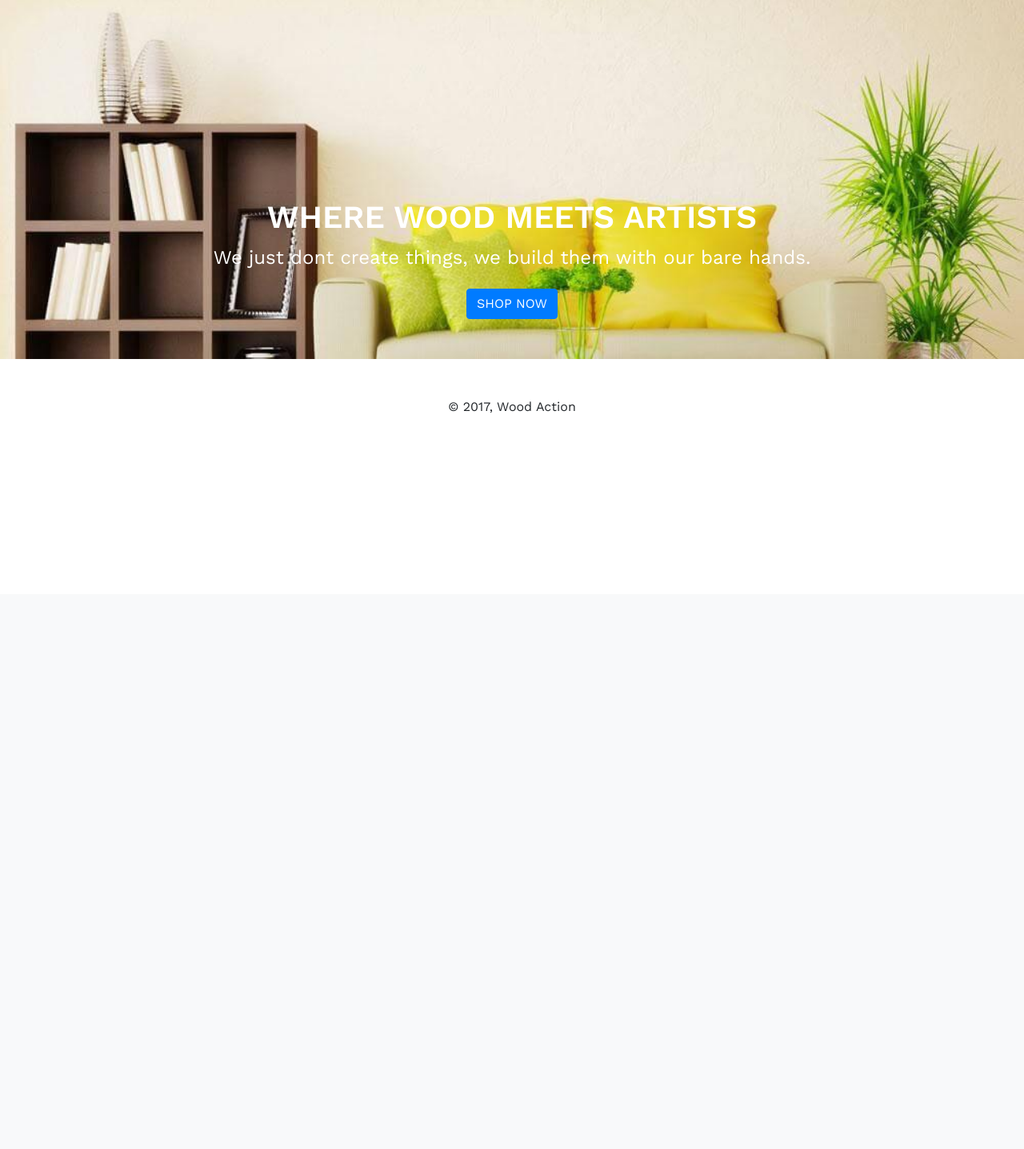
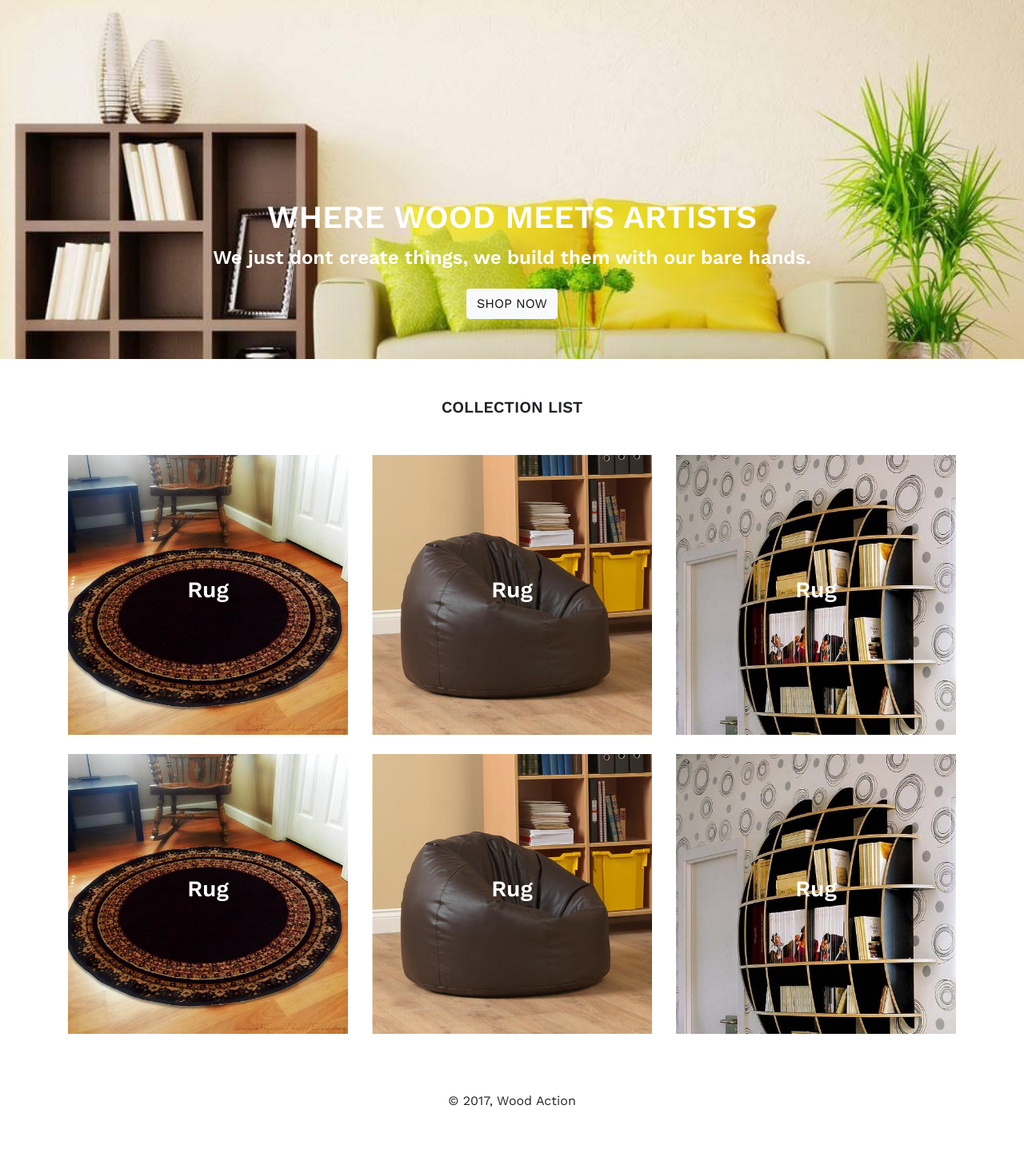
Before and after one commit to technbuzz/furniture-project, a web app: file app/index.html in a window 1280 px wide. Shown: the part 57-1494 px from the top of the page at 80% size. Before the commit the page ends 574 px from the top, so only its background shows below. Run offline with its HTML, style and script files only (its server is not run), Linux system fonts and the light colour scheme.

Commit message:
done with home collection list

```diff
--- a/app/assets/css/style.css
+++ b/app/assets/css/style.css
@@ -4,6 +4,10 @@
 
 body{
 	font-family: 'Work Sans', sans-serif;
+}
+
+h1,h2,h3,h4,h5,h6{
+	font-weight: 600;
 }
 
 /*------------------------------------*\
@@ -14,18 +18,23 @@ body{
 	overflow: hidden;
 }
 
-.banner .card-title{
-	font-weight: 600;
+.home-section-header{
+	text-transform: uppercase;
+}
+
+.home-collection-list .card{
+	max-height: 350px;
+	overflow: hidden;
+}
+
+.home-collection-list .card:hover{
+	opacity: .6;
 }
 
 /*------------------------------------*\
 						Collection Rules
 \*------------------------------------*/
 
-
-.title h1{
-	font-weight: 600;
-}
 
 .collection-meta form{
     height: 55px;
@@ -35,10 +44,6 @@ body{
 	font-size: 2.1875rem;
 }
 
-.prod-single__price, .prod-single__title{
-  font-weight: 600;
-}
-
 .prod-single__cta{
 
 }
--- a/app/index.html
+++ b/app/index.html
@@ -33,10 +33,41 @@
   </nav>
 </header>
 <section class="banner">
-  <div class="bg-dark border-0 card rounded-0 text-center text-white"><img src="assets/images/splash.jpg" alt="">
-    <div class="align-items-center card-img-overlay d-flex flex-column justify-content-center">
+  <div class="card bg-dark border-0 rounded-0 text-center text-white"><img src="assets/images/splash.jpg" alt="">
+    <div class="card-img-overlay align-items-center d-flex flex-column justify-content-center">
       <h1 class="card-title">WHERE WOOD MEETS ARTISTS</h1>
-      <h4 class="card-text">We just dont create things, we build them with our bare hands. </h4><a class="btn btn-primary mt-3" href="#">SHOP NOW</a>
+      <h4 class="card-text">We just dont create things, we build them with our bare hands. </h4><a class="btn btn-light mt-3" href="#">SHOP NOW</a>
+    </div>
+  </div>
+</section>
+<section class="home-collection-list mt-5">
+  <div class="container">
+    <h5 class="home-section-header text-center mb-5">Collection List</h5>
+    <div class="row">
+      <div class="col-md-6 col-lg-4 mb-4"><a class="card text-white bg-dark rounded-0 border-0" href="#"><img src="assets/images/collection-rug.jpg" alt="">
+          <div class="card-img-overlay d-flex justify-content-center align-items-center">
+            <h3 class="card-title">Rug</h3>
+          </div></a></div>
+      <div class="col-md-6 col-lg-4 mb-4"><a class="card text-white bg-dark rounded-0 border-0" href="#"><img src="assets/images/collection-bean-bag.jpg" alt="">
+          <div class="card-img-overlay d-flex justify-content-center align-items-center">
+            <h3 class="card-title">Rug</h3>
+          </div></a></div>
+      <div class="col-md-6 col-lg-4 mb-4"><a class="card text-white bg-dark rounded-0 border-0" href="#"><img src="assets/images/collection-shelf.jpg" alt="">
+          <div class="card-img-overlay d-flex justify-content-center align-items-center">
+            <h3 class="card-title">Rug</h3>
+          </div></a></div>
+      <div class="col-md-6 col-lg-4 mb-4"><a class="card text-white bg-dark rounded-0 border-0" href="#"><img src="assets/images/collection-rug.jpg" alt="">
+          <div class="card-img-overlay d-flex justify-content-center align-items-center">
+            <h3 class="card-title">Rug</h3>
+          </div></a></div>
+      <div class="col-md-6 col-lg-4 mb-4"><a class="card text-white bg-dark rounded-0 border-0" href="#"><img src="assets/images/collection-bean-bag.jpg" alt="">
+          <div class="card-img-overlay d-flex justify-content-center align-items-center">
+            <h3 class="card-title">Rug</h3>
+          </div></a></div>
+      <div class="col-md-6 col-lg-4 mb-4"><a class="card text-white bg-dark rounded-0 border-0" href="#"><img src="assets/images/collection-shelf.jpg" alt="">
+          <div class="card-img-overlay d-flex justify-content-center align-items-center">
+            <h3 class="card-title">Rug</h3>
+          </div></a></div>
     </div>
   </div>
 </section>
```
Also changed, not shown: app/assets/images/collection-bean-bag.jpg (added), app/assets/images/collection-rug.jpg (added), app/assets/images/collection-shelf.jpg (added).
